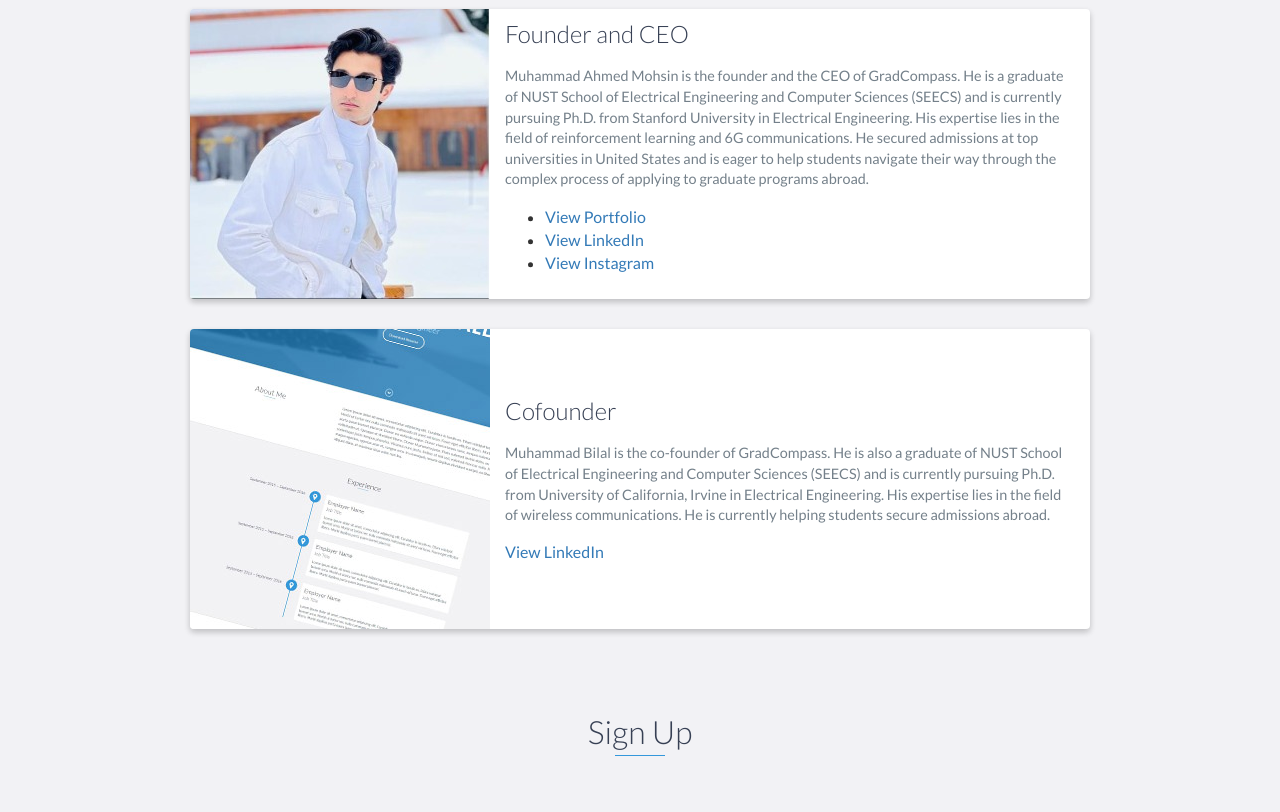
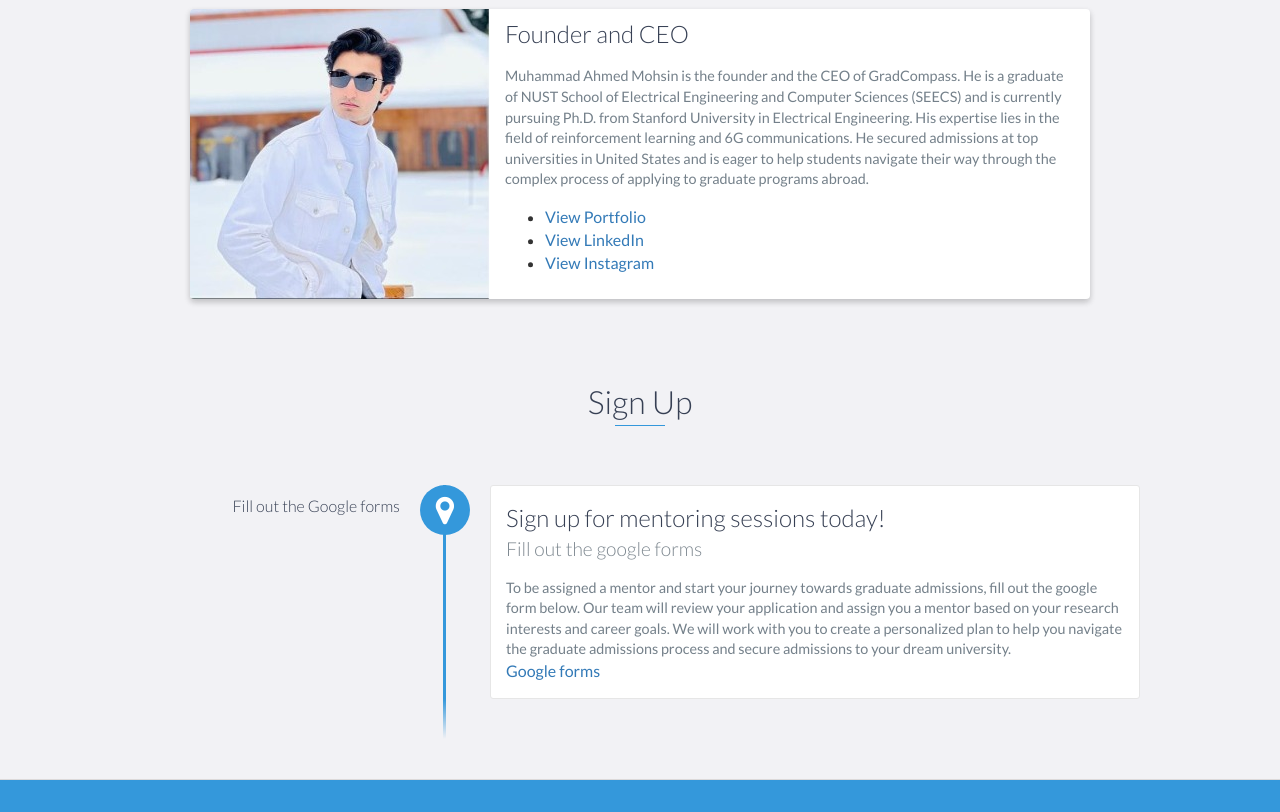
Before and after one commit to GradCompas/GradCompas.github.io, a website: page index.html in a window 1280 px wide. Shown: the part 3047-3859 px from the top of the page. Drawn offline with nearby package versions, Linux system fonts and the light colour scheme.

Commit message:
Checking

```diff
--- a/index.html
+++ b/index.html
@@ -176,14 +176,13 @@
     <!-- End #projects -->
 
     <div id="mentors" class="background-alt">
-        <h2 class="heading">Mentors</h2>
+        <h2 class="heading" style="text-align: center;">Mentors</h2>
         <div class="container">
           <div class="row">
             <div class="project shadow-large">
               <div class="project-image">
                 <img src="images/ahmedmohsin.jpg" />
               </div>
-                    <!-- End .project-image -->
               <div class="project-info">
                 <h3>Founder and CEO</h3>
                 <p>
@@ -201,29 +200,12 @@
                   </li>
                 </ul>
               </div>
-                    <!-- End .project-info -->
-                </div>
-                <!-- End .project -->
-
-                <div class="project shadow-large">
-                    <div class="project-image">
-                        <img src="images/project.jpg" />
-                    </div>
-                    <!-- End .project-image -->
-                    <div class="project-info">
-                        <h3>Cofounder</h3>
-                        <p>
-                            Muhammad Bilal is the co-founder of GradCompass. He is also a graduate of NUST School of Electrical Engineering and Computer Sciences (SEECS) and is currently pursuing Ph.D. from University of California, Irvine in Electrical Engineering. His expertise lies in the field of wireless communications. He is currently helping students secure admissions abroad.
-                        </p>
-                        <a href="https://www.linkedin.com/in/muhammad-bilal-a5a4b0135/">View LinkedIn</a>
-                    </div>
-                    <!-- End .project-info -->
-                </div>
-                <!-- End .project -->
               </div>
             </div>
         </div>
-    <!-- End #projects -->
+      </div>
+    </div>
+    <!-- End #mentors -->
 
 
 
```
Lines whose indentation alone changed are shown as unchanged.
